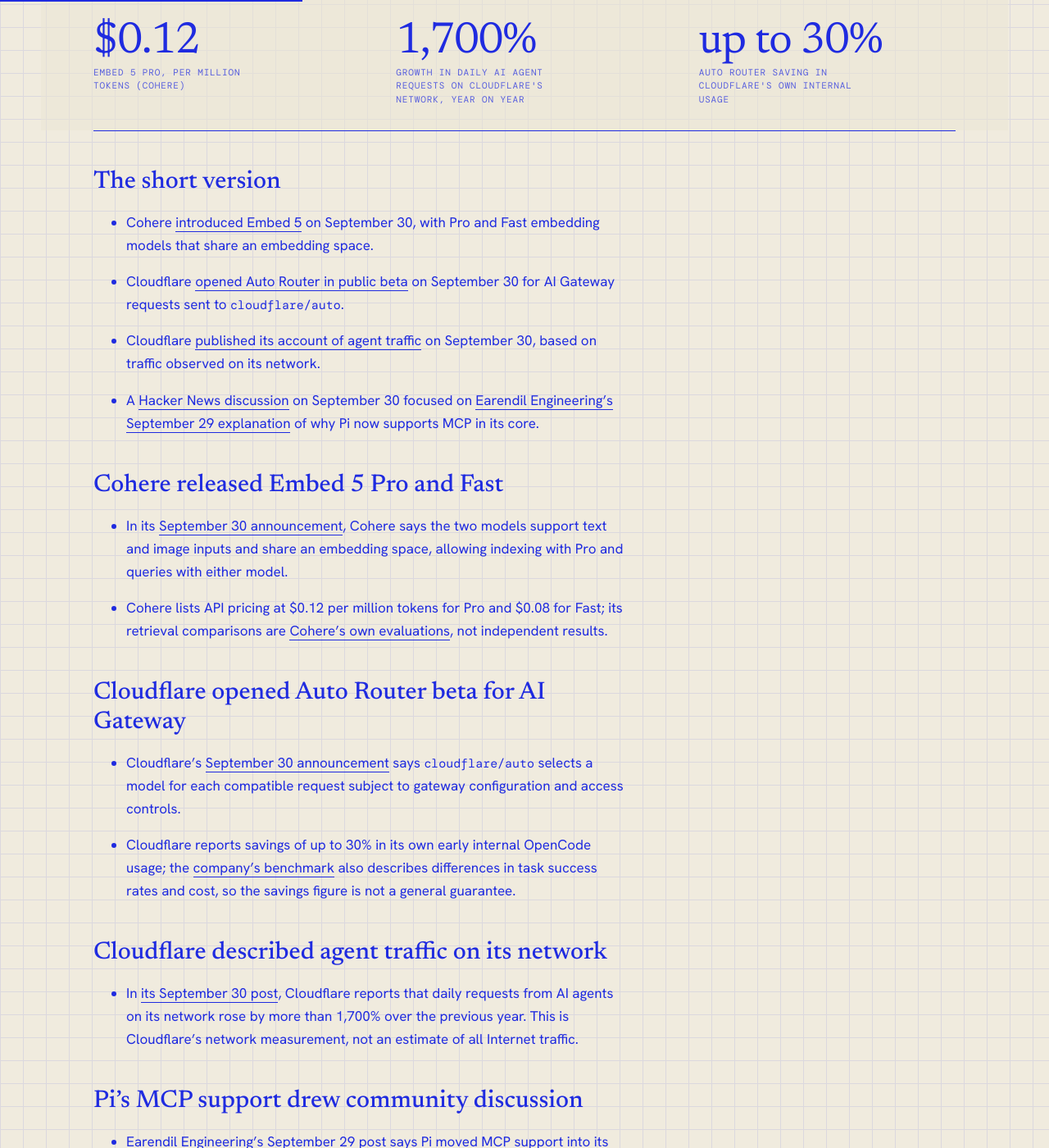
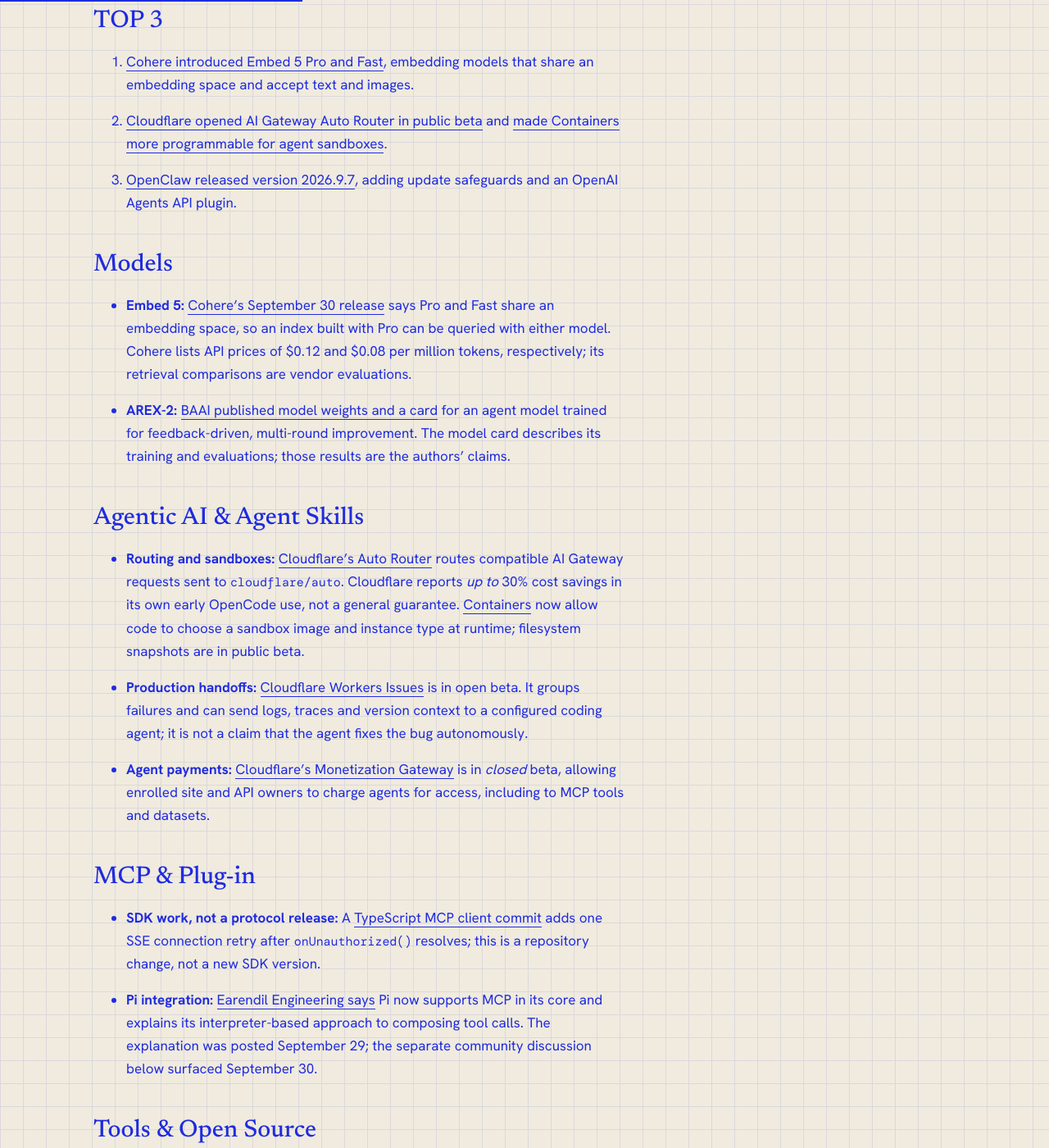
Before and after one commit to Tityra/Tityra.github.io, a Jekyll site: the page built from _posts/2026-09-30-ai-daily-brief.md, in a window 1280 px wide and 1400 px high, scrolled down 443 px. Shown: the whole window at 82% size. Built offline with Jekyll 4.4.1, drawn with Linux system fonts in a browser that asks for light colours; some of the changed text lies outside the part shown.

Commit message:
brief: Cohere released Embed 5 as Cloudflare expanded its agent tools
Replaces the earlier brief for this date, at the owner's request, with
one produced under the widened source policy. The previous version is in
git history at 01f49f0.

The widening worked. Three research passes ran in parallel - company
announcements, GitHub and Hugging Face, then Hacker News and Reddit - and
the brief went from 5 sources to 12, filling every section including the
new Tools & Open Source: an OpenClaw release, a merged llama.cpp pull
request adding GLM-5.3-Flash, a BAAI model card on Hugging Face, an MCP
TypeScript SDK commit, and an arXiv preprint. None of those would have
surfaced under the old list.

Verified before publishing: all 12 links resolve 200, and two non-trivial
claims check out against their primary sources - UserProxyBench's "15.2
points across 375 enterprise tasks" is quoted exactly, and Cloudflare's
Monetization Gateway really is in *closed* beta, which the brief
distinguishes from the open betas in the three other Cloudflare items it
covers on the same day.

The hedging held up without being asked for: "vendor evaluations", "those
results are the authors' claims", "this is a repository change, not a new
SDK version", "not a claim that the agent fixes the bug autonomously",
"these are developer views, not changes to the MCP specification".

```diff
--- a/_posts/2026-09-30-ai-daily-brief.md
+++ b/_posts/2026-09-30-ai-daily-brief.md
@@ -1,15 +1,8 @@
 ---
-title: Cohere released Embed 5 as Cloudflare opened Auto Router beta
-date: 2026-09-30 22:45:00 +0900
+title: Cohere released Embed 5 as Cloudflare expanded its agent tools
+date: 2026-09-30 23:34:00 +0900
 kind: Daily brief
-summary: Cohere released new embedding models, Cloudflare opened AI Gateway Auto Router beta, and Pi's MCP support drew discussion.
-figures:
-  - value: "$0.12"
-    label: Embed 5 Pro, per million tokens (Cohere)
-  - value: "1,700%"
-    label: Growth in daily AI agent requests on Cloudflare's network, year on year
-  - value: "up to 30%"
-    label: Auto Router saving in Cloudflare's own internal usage
+summary: Embed 5, Cloudflare's new agent infrastructure, OpenClaw's update, and fresh open-source and MCP work.
 sources:
   - title: Introducing Embed 5—A New Family of Frontier Embedding Models
     url: https://cohere.com/blog/embed-5
@@ -17,9 +10,30 @@
   - title: Cut your AI spend with AI Gateway's Auto Router
     url: https://blog.cloudflare.com/auto-router/
     outlet: Cloudflare
-  - title: The Internet has a second audience
-    url: https://blog.cloudflare.com/agentic-web/
+  - title: Cloudflare Containers, rebuilt to scale agent sandboxes
+    url: https://blog.cloudflare.com/faster-agent-sandboxes/
     outlet: Cloudflare
+  - title: Detect and send production issues straight to your agent
+    url: https://blog.cloudflare.com/real-time-issue-detection/
+    outlet: Cloudflare
+  - title: 'Monetization Gateway beta: charge AI agents for consumption with HTTP 402'
+    url: https://blog.cloudflare.com/monetization-gateway-beta/
+    outlet: Cloudflare
+  - title: Release openclaw 2026.9.7
+    url: https://github.com/openclaw/openclaw/releases/tag/v2026.9.7
+    outlet: OpenClaw / GitHub
+  - title: BAAI/AREX-2
+    url: https://huggingface.co/BAAI/AREX-2
+    outlet: BAAI / Hugging Face
+  - title: 'fix(client): retry the SSE connection once after onUnauthorized'
+    url: https://github.com/modelcontextprotocol/typescript-sdk/commit/c0cd01a21d867e57b29d7216416b25bf36898292
+    outlet: Model Context Protocol / GitHub
+  - title: add GLM-5.3-Flash (GLM5-Next) support
+    url: https://github.com/ggml-org/llama.cpp/pull/27773
+    outlet: llama.cpp / GitHub
+  - title: 'UserProxyBench: Evaluating LLM User Simulators for Agent Benchmarks and Training'
+    url: https://arxiv.org/abs/2609.38043v1
+    outlet: arXiv
   - title: “You Said No MCP!”
     url: https://earendil.com/posts/you-said-no-mcp/
     outlet: Earendil Engineering
@@ -28,28 +42,34 @@
     outlet: Hacker News
 ---
 
-## The short version
+## TOP 3
 
-- Cohere [introduced Embed 5](https://cohere.com/blog/embed-5) on September 30, with Pro and Fast embedding models that share an embedding space.
-- Cloudflare [opened Auto Router in public beta](https://blog.cloudflare.com/auto-router/) on September 30 for AI Gateway requests sent to `cloudflare/auto`.
-- Cloudflare [published its account of agent traffic](https://blog.cloudflare.com/agentic-web/) on September 30, based on traffic observed on its network.
-- A [Hacker News discussion](https://news.ycombinator.com/item?id=49906637) on September 30 focused on [Earendil Engineering's September 29 explanation](https://earendil.com/posts/you-said-no-mcp/) of why Pi now supports MCP in its core.
+1. [Cohere introduced Embed 5 Pro and Fast](https://cohere.com/blog/embed-5), embedding models that share an embedding space and accept text and images.
+2. [Cloudflare opened AI Gateway Auto Router in public beta](https://blog.cloudflare.com/auto-router/) and [made Containers more programmable for agent sandboxes](https://blog.cloudflare.com/faster-agent-sandboxes/).
+3. [OpenClaw released version 2026.9.7](https://github.com/openclaw/openclaw/releases/tag/v2026.9.7), adding update safeguards and an OpenAI Agents API plugin.
 
-## Cohere released Embed 5 Pro and Fast
+## Models
 
-- In its [September 30 announcement](https://cohere.com/blog/embed-5), Cohere says the two models support text and image inputs and share an embedding space, allowing indexing with Pro and queries with either model.
-- Cohere lists API pricing at $0.12 per million tokens for Pro and $0.08 for Fast; its retrieval comparisons are [Cohere's own evaluations](https://cohere.com/blog/embed-5), not independent results.
+- **Embed 5:** [Cohere's September 30 release](https://cohere.com/blog/embed-5) says Pro and Fast share an embedding space, so an index built with Pro can be queried with either model. Cohere lists API prices of $0.12 and $0.08 per million tokens, respectively; its retrieval comparisons are vendor evaluations.
+- **AREX-2:** [BAAI published model weights and a card](https://huggingface.co/BAAI/AREX-2) for an agent model trained for feedback-driven, multi-round improvement. The model card describes its training and evaluations; those results are the authors' claims.
 
-## Cloudflare opened Auto Router beta for AI Gateway
+## Agentic AI & Agent Skills
 
-- Cloudflare's [September 30 announcement](https://blog.cloudflare.com/auto-router/) says `cloudflare/auto` selects a model for each compatible request subject to gateway configuration and access controls.
-- Cloudflare reports savings of up to 30% in its own early internal OpenCode usage; the [company's benchmark](https://blog.cloudflare.com/auto-router/) also describes differences in task success rates and cost, so the savings figure is not a general guarantee.
+- **Routing and sandboxes:** [Cloudflare's Auto Router](https://blog.cloudflare.com/auto-router/) routes compatible AI Gateway requests sent to `cloudflare/auto`. Cloudflare reports *up to* 30% cost savings in its own early OpenCode use, not a general guarantee. [Containers](https://blog.cloudflare.com/faster-agent-sandboxes/) now allow code to choose a sandbox image and instance type at runtime; filesystem snapshots are in public beta.
+- **Production handoffs:** [Cloudflare Workers Issues](https://blog.cloudflare.com/real-time-issue-detection/) is in open beta. It groups failures and can send logs, traces and version context to a configured coding agent; it is not a claim that the agent fixes the bug autonomously.
+- **Agent payments:** [Cloudflare's Monetization Gateway](https://blog.cloudflare.com/monetization-gateway-beta/) is in *closed* beta, allowing enrolled site and API owners to charge agents for access, including to MCP tools and datasets.
 
-## Cloudflare described agent traffic on its network
+## MCP & Plug-in
 
-- In [its September 30 post](https://blog.cloudflare.com/agentic-web/), Cloudflare reports that daily requests from AI agents on its network rose by more than 1,700% over the previous year. This is Cloudflare's network measurement, not an estimate of all Internet traffic.
+- **SDK work, not a protocol release:** A [TypeScript MCP client commit](https://github.com/modelcontextprotocol/typescript-sdk/commit/c0cd01a21d867e57b29d7216416b25bf36898292) adds one SSE connection retry after `onUnauthorized()` resolves; this is a repository change, not a new SDK version.
+- **Pi integration:** [Earendil Engineering says](https://earendil.com/posts/you-said-no-mcp/) Pi now supports MCP in its core and explains its interpreter-based approach to composing tool calls. The explanation was posted September 29; the separate community discussion below surfaced September 30.
 
-## Pi's MCP support drew community discussion
+## Tools & Open Source
 
-- [Earendil Engineering's September 29 post](https://earendil.com/posts/you-said-no-mcp/) says Pi moved MCP support into its core and uses a JavaScript sandbox called Codemode to coordinate tool calls.
-- The [September 30 Hacker News thread](https://news.ycombinator.com/item?id=49906637) discusses MCP tools, resources, prompts, and differences in client implementations; those comments are participants' views, not a protocol announcement.
+- **OpenClaw:** The [2026.9.7 release notes](https://github.com/openclaw/openclaw/releases/tag/v2026.9.7) describe backups before state and agent-database migrations, rollback changes, and a plugin for OpenAI's Agents API.
+- **Local inference:** A [merged llama.cpp pull request](https://github.com/ggml-org/llama.cpp/pull/27773) adds GLM-5.3-Flash text and vision support. Its author notes that MTP is separate and multiple sequences require `--kv-unified`.
+- **Agent evaluations:** The [UserProxyBench preprint](https://arxiv.org/abs/2609.38043v1) reports that varying only the simulated user changed mean reward by 15.2 points across 375 tasks. That is the authors' study result, not a general benchmark correction factor.
+
+## Community
+
+- **MCP debate:** In a [September 30 Hacker News thread](https://news.ycombinator.com/item?id=49906637) about [Pi's integration](https://earendil.com/posts/you-said-no-mcp/), participants discuss whether MCP tools, resources and prompts compose well across clients. These are developer views, not changes to the MCP specification.
```
